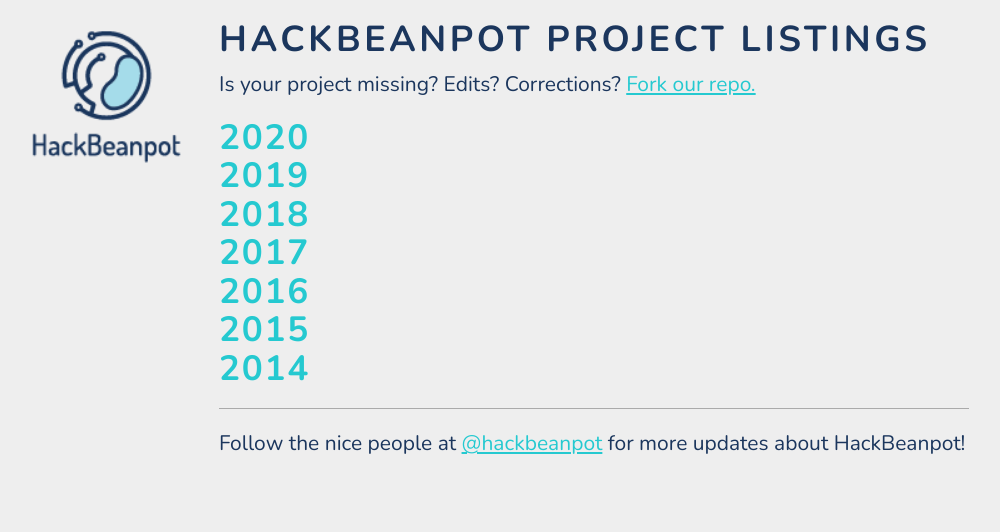
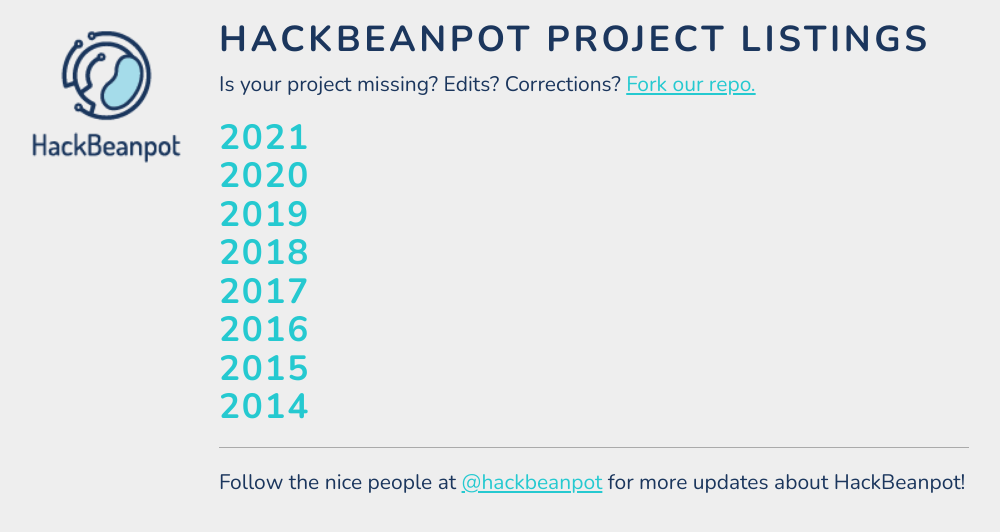
Before and after one commit to HackBeanpot/Projects, a Jekyll site: the page built from index.html, in a window 1280 px wide. Shown: the top 532 px of the page, without its empty margins (46-1046 px from the left). Built offline with Jekyll 4.4.1, drawn with Linux system fonts in a browser that asks for light colours.

Commit message:
updated year.yml to include 2021projects.html

```diff
--- a/_data/year.yml
+++ b/_data/year.yml
@@ -1,3 +1,6 @@
+- url: 2021-projects.html
+  title: 2021
+
 - url: 2020-projects.html
   title: 2020
 
```
